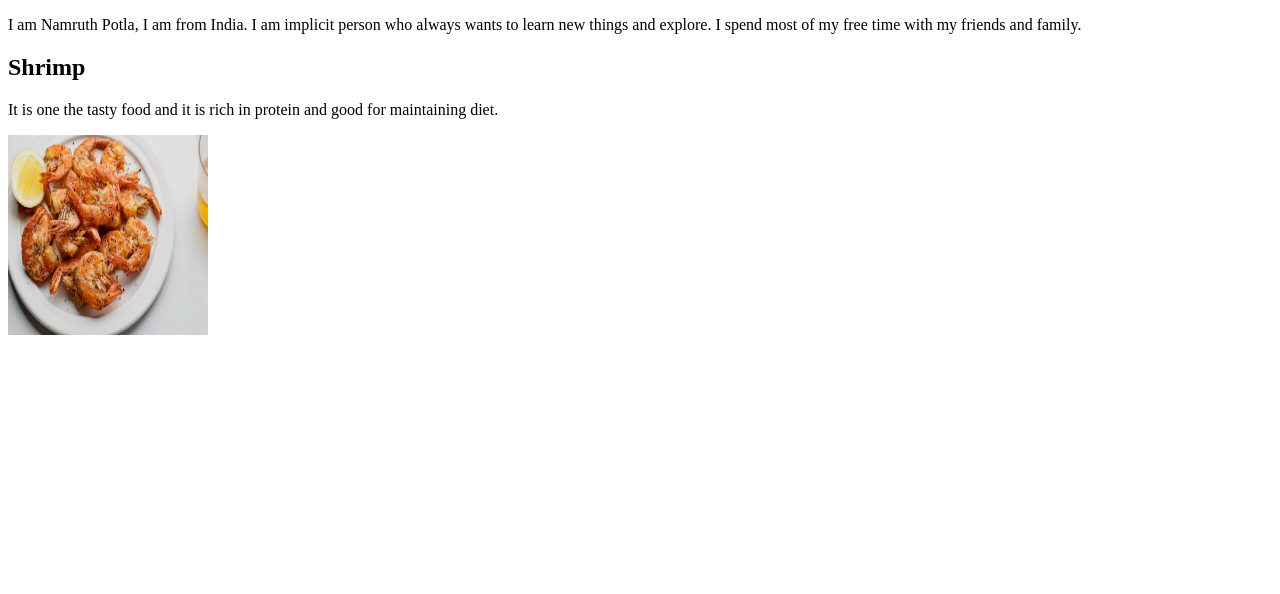
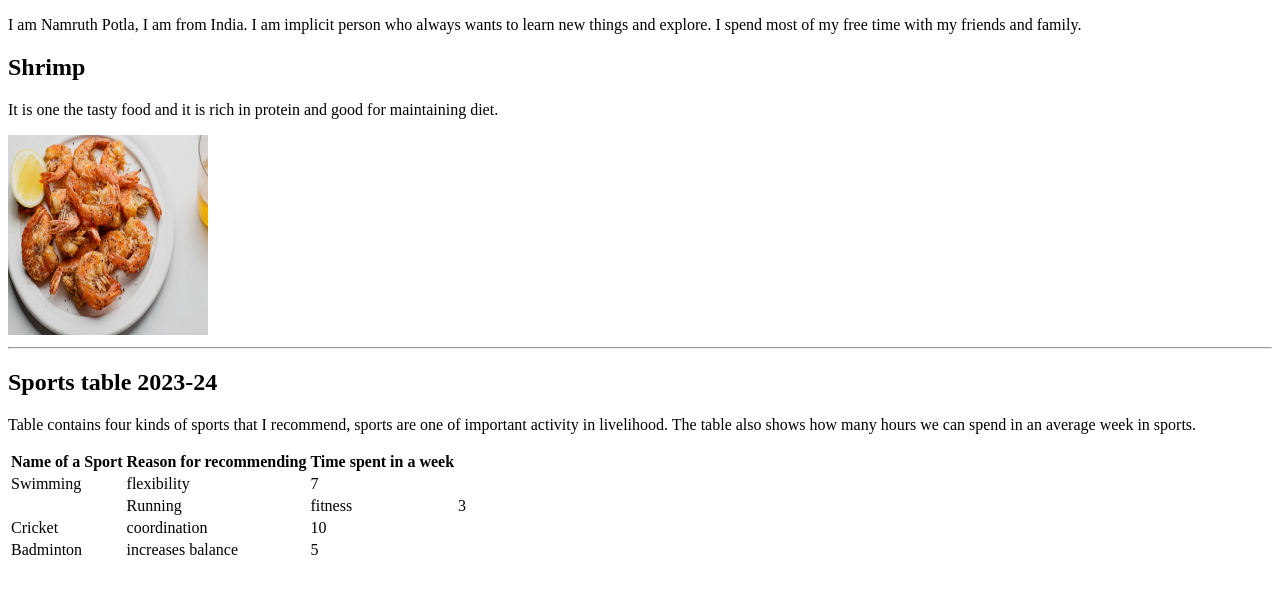
Before and after one commit to 44-563-WebApps-F23/44563-webapps-f23-assignment3-Namruth04, a plain HTML site: page mystats.html in a window 1280 px wide. Drawn offline with Linux system fonts and the light colour scheme; files whose address does not match are found by name.

Commit message:
added table

```diff
--- a/mystats.html
+++ b/mystats.html
@@ -8,7 +8,36 @@
         <h2>Shrimp</h2>
         <p>It is one the tasty food and it is rich in protein and good for maintaining diet.</p>
         <img src="C:\Users\S564913\Documents\GitHub\44563-webapps-f23-assignment3-Namruth04\shrimp.jpg" height="200" width="200">
-
+        <hr>
+        <h2>Sports table 2023-24</h2>
+        <p>Table contains four kinds of sports that I recommend, sports are one of important activity in livelihood. The table also shows how many hours we can spend in an average week in sports.</p>
+        <table>
+            <th>Name of a Sport</th>
+            <th>Reason for recommending</th>
+            <th>Time spent in a week</th>
+            <tr>
+                <td>Swimming</td>
+                <td>flexibility</td>
+                <td>7</td>
+            </tr>
+            <tr>
+                <th>
+                    <td>Running</td>
+                    <td>fitness</td>
+                    <td>3</td>
+                </th>
+            </tr>
+            <tr>
+                <td>Cricket</td>
+                <td>coordination</td>
+                <td>10</td>
+            </tr>
+            <tr>
+                <td>Badminton</td>
+                <td>increases balance</td>
+                <td>5</td>
+            </tr>
+        </table>
     </body>
 
 </html>
```
